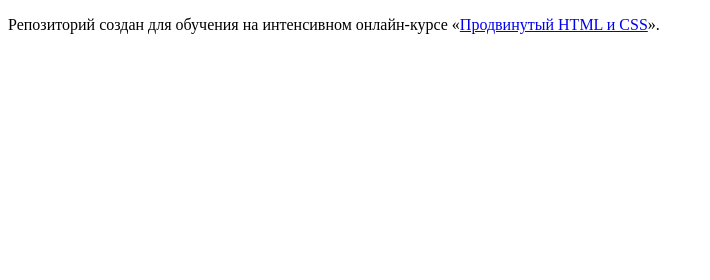
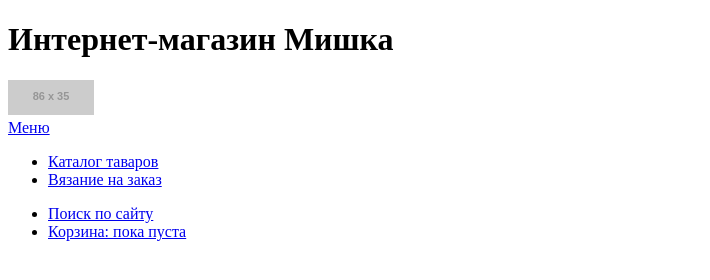
Before and after one commit to emptyform/282773-mishka, a website: page index.html in a window 1280 px wide. Shown: the whole page, without its empty margins (0-710 px from the left). Drawn offline with Linux system fonts and the light colour scheme; placeholder pictures from the web are drawn by us.

Commit message:
Сверстана шапка главной

```diff
--- a/index.html
+++ b/index.html
@@ -2,11 +2,37 @@
 <html lang="ru">
   <head>
     <meta charset="utf-8">
+    <meta name="viewport" content="width=device-width, initial-scale=1">
+    <meta name="description" content="Интернет-магазин Мишка. Вязаная одежда и аксессуары для всей семьи: женская, мужская и детская.">
+    <meta name="keywords" content="эксклюзивная вязаная одежда, вязаная одежда, вязаная одежда купить, магазин вязаной одежды, вязаный шарф, вязаная одежда +от производителя, вязаная одежда +для женщин, вязаная одежда интернет магазин, модная вязаная одежда, собака одежда, кукла одежда, вязаный трикотаж, купить вязаную">
     <title>HTML Academy: Мишка</title>
   </head>
   <body>
 
-    <p>Репозиторий создан для обучения на интенсивном онлайн‑курсе «<a href="https://htmlacademy.ru/intensive/adaptive">Продвинутый HTML и CSS</a>».</p>
+    <header class="page-header">
+      <h1 class="page-header__title">Интернет-магазин Мишка</h1><!-- Будет скрыто -->
+      <a href="/" class="page-header__logo">
+        <img src="http://placehold.it/86x35" width="86" height="35" alt="Лого Mishka">
+      </a>
+      <nav class="main-nav">
+        <a href="#" class="main-nav__toggle  main-menu__toggle--close">
+          <span>Меню</span>
+        </a>
+        <div class="main-nav__dropdown">
+          <div class="main-nav__inner">
+            <ul class="main-menu__list  main-nav__list--main">
+              <li class="main-menu__item"><a href="#">Каталог таваров</a></li>
+              <li class="main-menu__item"><a href="#">Вязание на заказ</a></li>
+            </ul>
+            <ul class="main-menu__list  main-nav__list--user">
+              <li class="main-nav__item"><a href="#">Поиск по сайту</a></li>
+              <li class="main-nav__item"><a href="#">Корзина: пока пуста</a></li>
+            </ul>
+          </div>
+        </div>
+      </nav>
+
+    </header>
 
   </body>
 </html>
```
